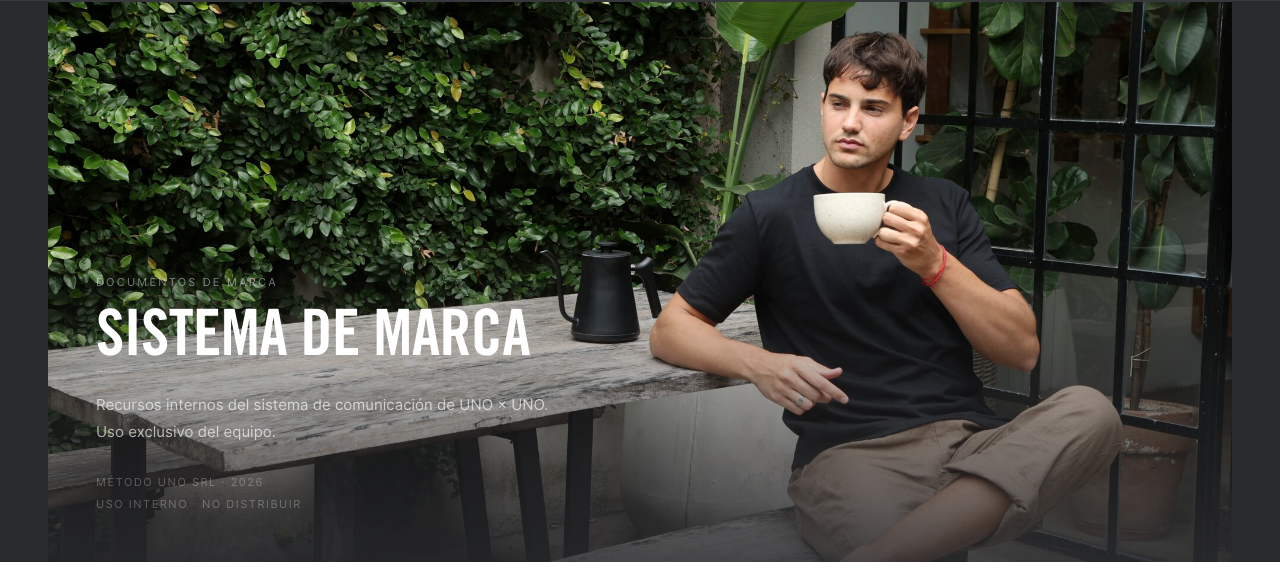
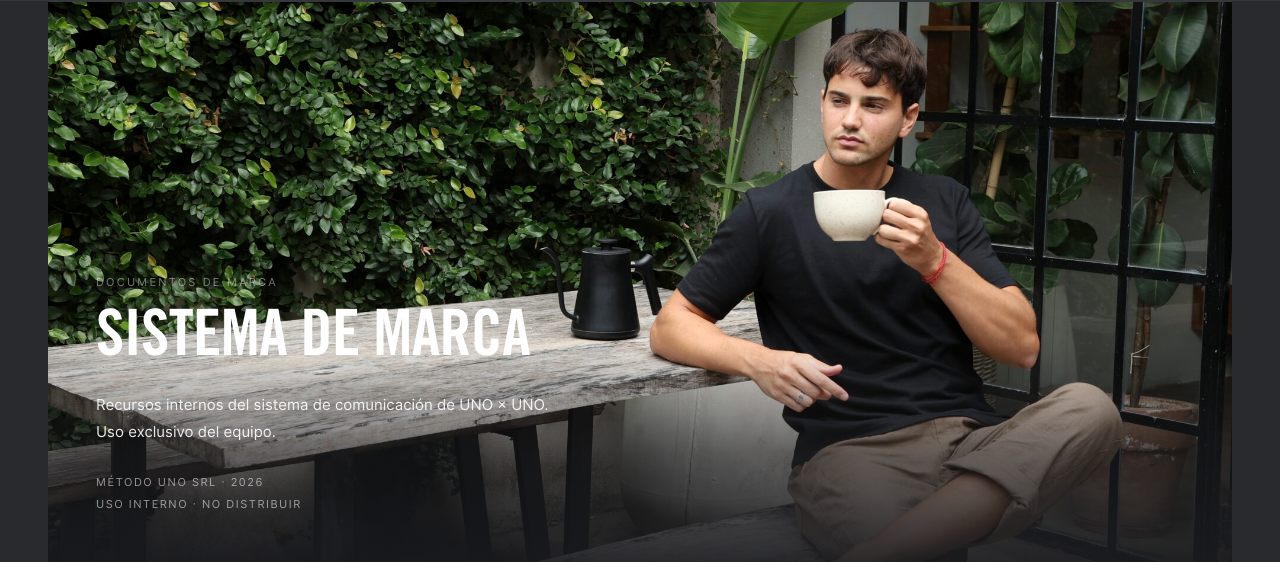
Before and after one commit to Jv-maker-hub/uxu, a plain HTML site: page index.html in a window 1280 px wide. Shown: the part 200-787 px from the top of the page. Drawn offline with Linux system fonts and the light colour scheme.

Commit message:
Hero: más crop superior, gradiente más fuerte, texto legible

```diff
--- a/index.html
+++ b/index.html
@@ -71,7 +71,7 @@
       width: 100%;
       height: 560px;
       object-fit: cover;
-      object-position: center 22%;
+      object-position: center 35%;
       display: block;
       filter: grayscale(8%) contrast(1.03);
     }
@@ -81,7 +81,7 @@
       position: absolute;
       bottom: 0; left: 0; right: 0;
       height: 55%;
-      background: linear-gradient(to top, rgba(41,42,46,0.85) 0%, transparent 100%);
+      background: linear-gradient(to top, rgba(25,26,30,0.92) 0%, rgba(25,26,30,0.6) 35%, transparent 70%);
       pointer-events: none;
     }
     /* texto superpuesto sobre la foto */
@@ -117,7 +117,7 @@
     }
     .hero-sub {
       font-size: 15px;
-      color: rgba(255,255,255,0.65);
+      color: rgba(255,255,255,0.90);
       line-height: 1.8;
       max-width: 480px;
     }
@@ -129,7 +129,7 @@
     }
     .hero-meta-item {
       font-size: 11px;
-      color: rgba(255,255,255,0.28);
+      color: rgba(255,255,255,0.55);
       letter-spacing: 0.14em;
       text-transform: uppercase;
     }
```
